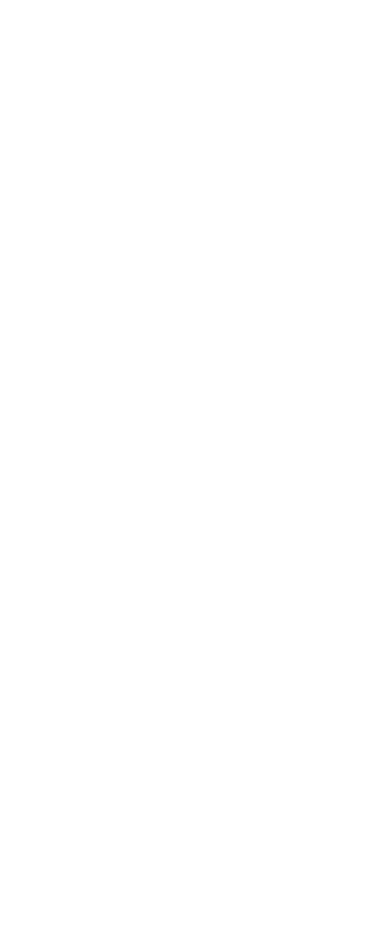
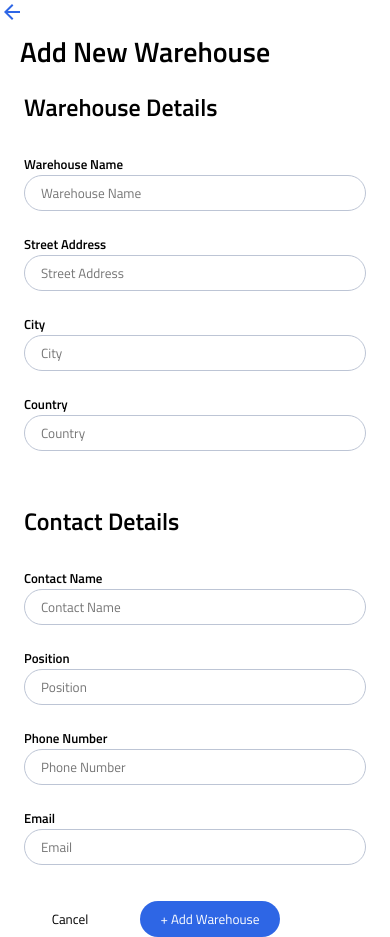
Before and after one commit to Ollie-C/stocker, a React (Create React App) app: page / in a window 390 px wide. Before the commit the page ends 844 px from the top, so only its background shows below. Built offline with nearby package versions, Linux system fonts and the light colour scheme.

Commit message:
Basic HTML structure and some mobile styling added

```diff
--- a/src/App.js
+++ b/src/App.js
@@ -1,5 +1,11 @@
+import AddWarehouse from "./Components/AddWarehouse/AddWarehouse";
+
 function App() {
-  return <></>;
+  return (
+    <>
+      <AddWarehouse />
+    </>
+  );
 }
 
 export default App;
--- /dev/null
+++ b/src/Components/AddWarehouse/AddWarehouse.js
@@ -0,0 +1,82 @@
+//styles
+import "./AddWarehouse.scss";
+import axios from "axios";
+import { Link } from "react-router-dom";
+import backIcon from "../../assets/Icons/arrow_back-24px.svg";
+
+const AddWarehouse = () => {
+  return (
+    <main className="main">
+      <section className="header">
+        <img className="header__icon" src={backIcon} alt="back-button" />
+        <h1 className="header__title">Add New Warehouse</h1>
+      </section>
+
+      <form className="form">
+        <div className="form__fields">
+          <h2 className="form__title">Warehouse Details</h2>
+          <label htmlFor="" className="form__label">
+            Warehouse Name
+          </label>
+          <input
+            type="text"
+            className="form__input"
+            placeholder="Warehouse Name"
+          />
+          <label htmlFor="" className="form__label">
+            Street Address
+          </label>
+          <input
+            type="text"
+            className="form__input"
+            placeholder="Street Address"
+          />
+          <label htmlFor="" className="form__label">
+            City
+          </label>
+          <input type="text" className="form__input" placeholder="City" />
+          <label htmlFor="" className="form__label">
+            Country
+          </label>
+          <input type="text" className="form__input" placeholder="Country" />
+        </div>
+        <div className="form__fields">
+          <h2 className="form__title">Contact Details</h2>
+          <label htmlFor="" className="form__label">
+            Contact Name
+          </label>
+          <input
+            type="text"
+            className="form__input"
+            placeholder="Contact Name"
+          />
+          <label htmlFor="" className="form__label">
+            Position
+          </label>
+          <input type="text" className="form__input" placeholder="Position" />
+          <label htmlFor="" className="form__label">
+            Phone Number
+          </label>
+          <input
+            type="text"
+            className="form__input"
+            placeholder="Phone Number"
+          />
+          <label htmlFor="" className="form__label">
+            Email
+          </label>
+          <input type="text" className="form__input" placeholder="Email" />
+        </div>
+      </form>
+
+      <section className="buttons">
+        <button className="form__button">Cancel</button>
+        <button className="form__button form__button--blue">
+          + Add Warehouse
+        </button>
+      </section>
+    </main>
+  );
+};
+
+export default AddWarehouse;
--- /dev/null
+++ b/src/Components/AddWarehouse/AddWarehouse.scss
@@ -0,0 +1,50 @@
+@use "../../styles/partials/fonts";
+@use "../../styles/partials/mixins" as *;
+@use "../../styles/partials/variables" as *;
+@use "../../styles/partials/resets";
+
+.header {
+  &__title {
+    font-weight: 600;
+    font-size: 2.8rem;
+    margin-left: 2rem;
+  }
+}
+
+.form {
+  &__fields {
+    padding: 1.6rem 2.4rem;
+  }
+  &__title {
+    padding-bottom: 2.6rem;
+  }
+
+  &__label {
+    font-weight: 600;
+    font-size: 1.3rem;
+    padding: 0.4rem 0;
+  }
+
+  &__input {
+    width: 29.5rem;
+    height: 3.6rem;
+    max-height: 3.6rem;
+    width: 100%;
+    border: 1px solid #bdc5d5;
+    border-radius: 20px;
+    padding: 0 1.6rem;
+    margin-bottom: 2rem;
+  }
+
+  &__button {
+    width: 14rem;
+    height: 3.6rem;
+    border-radius: 20px;
+    border: none;
+    background-color: $primary-colour-3;
+    &--blue {
+      background-color: $primary-colour-2;
+      color: $primary-colour-3;
+    }
+  }
+}
```
